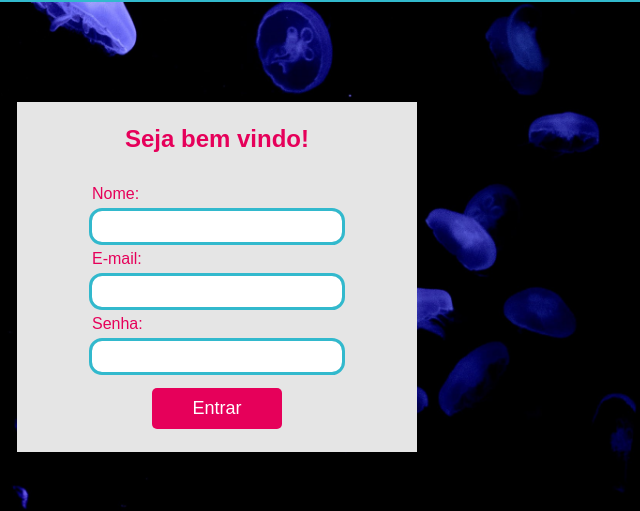
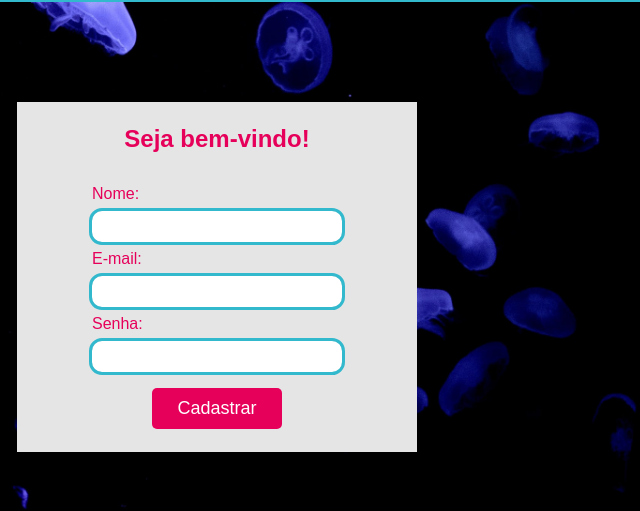
Before and after one commit to andreasrgb/projeto-andreas-bittencourt, a plain HTML site: page cadastro.html in a window 1280 px wide. Shown: the part 81-592 px from the top of the page, 423-1063 px from the left. Drawn offline with Linux system fonts and the light colour scheme.

Commit message:
Alterações depois da aula de pi do dia 07-04

```diff
--- a/cadastro.html
+++ b/cadastro.html
@@ -4,7 +4,7 @@
     <meta charset="UTF-8">
     <meta http-equiv="X-UA-Compatible" content="IE=edge">
     <meta name="viewport" content="width=device-width, initial-scale=1.0">
-    <title>AcquaTec | Login </title>
+    <title>AcquaTec | Cadastro </title>
     <link rel="stylesheet" href="style.css">
 </head>
 <body>
@@ -23,7 +23,7 @@
     <div class="banner">
         <div class="container login">
             <div class="card">
-                <h2>Seja bem vindo!</h2>
+                <h2>Seja bem-vindo!</h2>
                 <form>
 
                     <label for="nome">Nome:</label>
@@ -36,7 +36,7 @@
                     <input type="password" id="input_senha">
 
                     <button type="button">
-                        Entrar
+                        Cadastrar
                     </button>
                 </form>
             </div>
```
